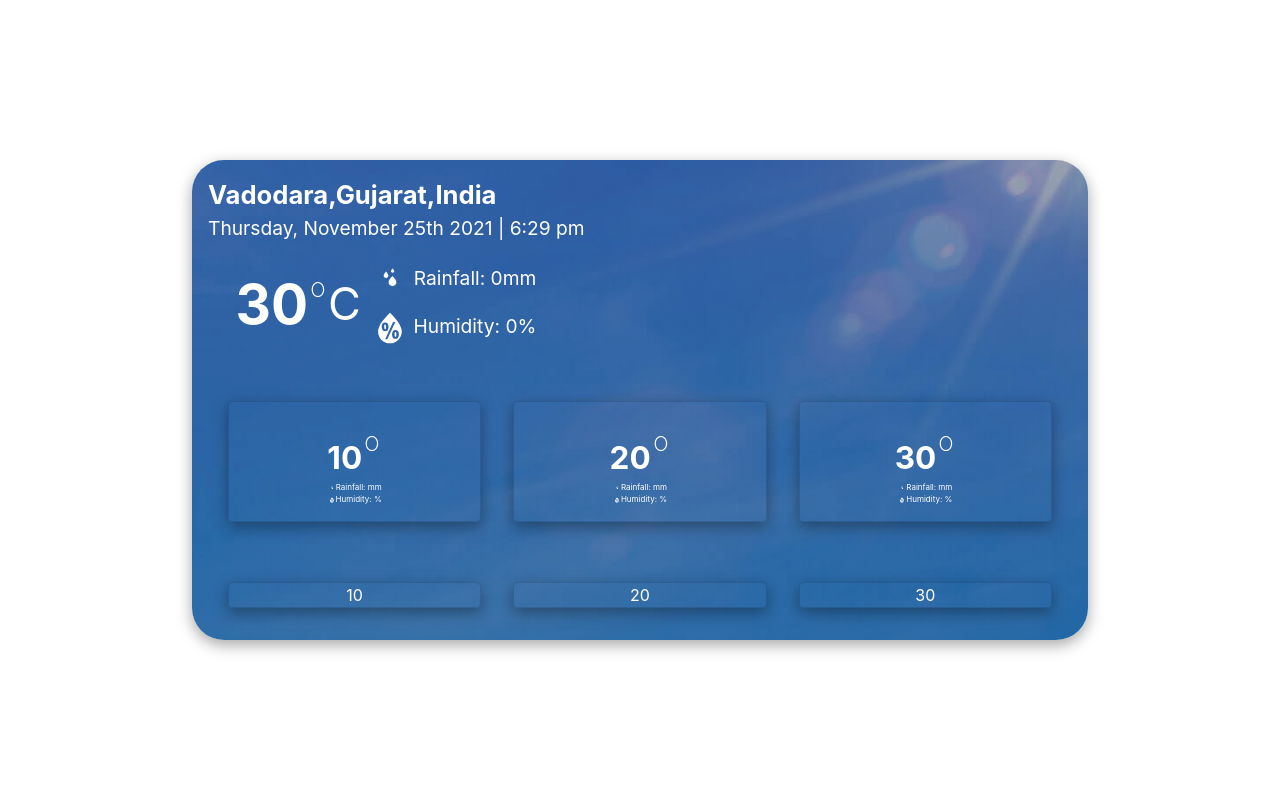
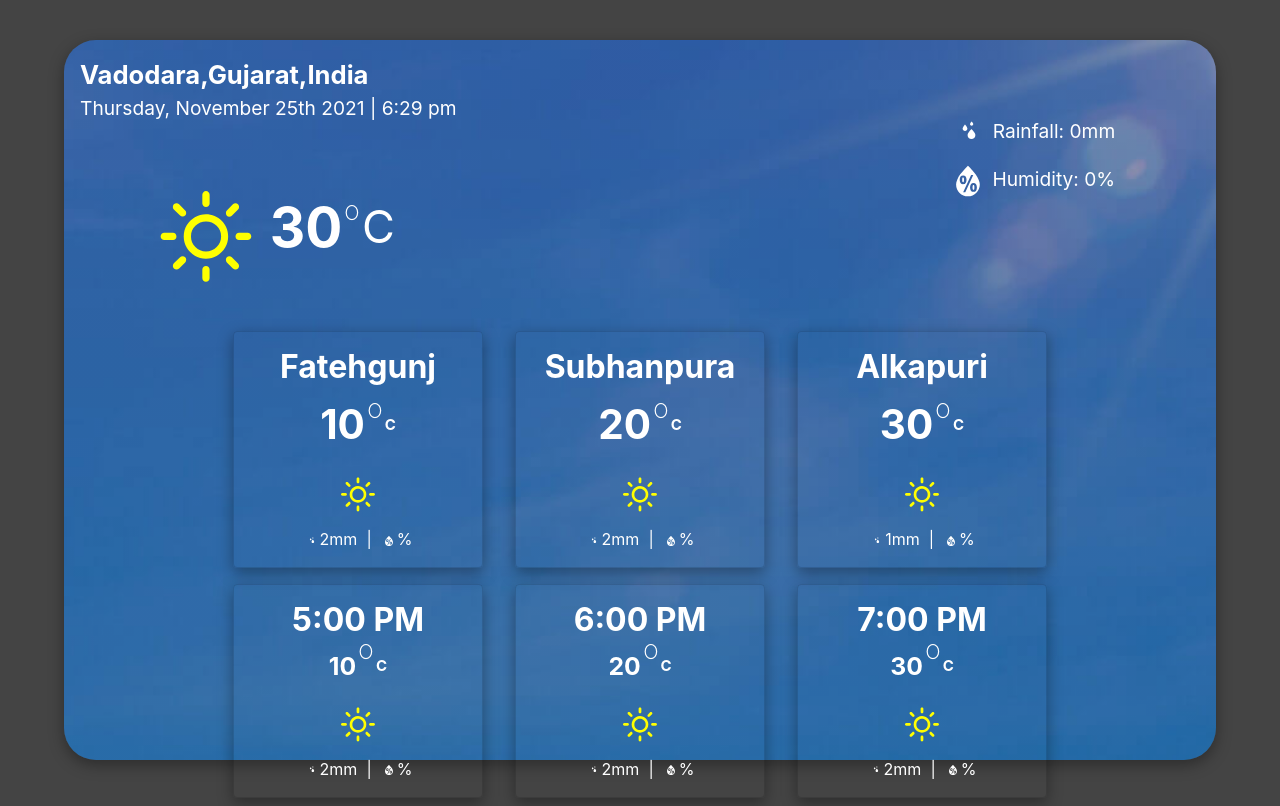
Before and after one commit to daksh2k/weather-station, a React (Create React App) app: page / in a window 1280 px wide. Built offline with nearby package versions, Linux system fonts and the light colour scheme.

Commit message:
Add separate icons and complete basic cards

```diff
--- a/src/App.css
+++ b/src/App.css
@@ -8,10 +8,10 @@
 .cont{
   box-shadow: rgba(0, 0, 0, 0.35) 0px 5px 15px;
   border-radius: 2rem;
-  max-width: 1000px;
+  max-width: 1200px;
   padding: 1rem;
-  height: 60vh;
-  width: 70vw;
+  height: 90vh;
+  width: 90vw;
   color: #FFF;
   background: linear-gradient(rgba(0,0,0, 0.3), rgba(0,0,0,0.3)), url("./weather-backgrounds/clear-day.jpg");
   background-size: cover;
@@ -28,13 +28,15 @@
   background-color: transparent;
   box-shadow: rgba(0, 0, 0, 0.35) 0px 5px 15px;
   margin: 0 1rem;
+  max-width: 250px;
 }
 .hourly-cont{
-  padding: 1rem;
+  padding: .5rem;
+  justify-content: center;
 }
 .cond{
   padding: .3rem;
-  margin-right: 1rem;
+  margin: 3rem 5rem 0 0;
 }
 .cond svg{
   width: 3rem;
@@ -59,15 +61,32 @@ sup{
   font-weight: 700;
   font-size: 55px;
 }
-
 .temperature-sml{
   font-weight: 700;
   font-size: 15px;
 }
-
 .city{
   font-size: 1.6rem;
 }
 .time{
   font-size: 1.2rem;
 }
+.title{
+  font-size: 2rem;
+  font-weight: 700;
+}
+.b-icon{
+  font-size: 8rem;
+  color: yellow;
+}
+.s-icon{
+  font-size: 3rem;
+  color: yellow;
+}
+.extra-cond{
+  display: flex;
+  justify-content: center;
+}
+/* .humd svg{
+  font-size: 3rem;
+} */
--- a/src/App.js
+++ b/src/App.js
@@ -2,8 +2,9 @@ import './App.css';
 import React from 'react';
 import {useState,useEffect} from 'react';
 import moment from 'moment';
+import ComponentWithIcon from './icons'
 // import database from './firebase';
-import { WiHumidity,WiRaindrops } from "react-icons/wi";
+import { WiHumidity,WiRaindrops,WiDaySunny,WiDaySunnyOvercast} from "react-icons/wi";
 // import Button from 'react-bootstrap/Button';
 import Card from 'react-bootstrap/Card';
 // import { alignPropType } from 'react-bootstrap/esm/types';
@@ -15,9 +16,10 @@ class App extends React.Component {
       "humidity": 0,
       "rain" : 0,
       "temp" : 30,
+      "icon" : "WiDaySunny",
       "unit" : "unit" in localStorage ? localStorage.unit : "C",
-      "hist": [{temp:"10"},{temp:"20"},{temp:"30"}],
-      "loc" : [{temp:"10",locaton:"kurla"},{temp:"20",locaton:"kurla"},{temp:"30",locaton:"Alkapuri"}]
+      "hist": [{temp:"10",time:"5:00 PM",rain: 2},{temp:"20",time:"6:00 PM",rain: 2},{temp:"30",time:"7:00 PM",rain: 2}],
+      "loc" : [{temp:"10",location:"Fatehgunj",rain: 2},{temp:"20",location:"Subhanpura",rain: 2},{temp:"30",location:"Alkapuri",rain: 1}]
     }
   }
   render(){
@@ -54,6 +56,7 @@ const Current = (props) => {
     clearInterval(timeInterval)
   }
   })
+  // console.log(props.cond.icon)
   return (
     <div className="curr">
         <div className="main">
@@ -62,49 +65,58 @@ const Current = (props) => {
             <div className="time">{date +" | " +time}</div>
           </div>
            <div className="temp-cont">
+              <div className="b-icon">{ComponentWithIcon(props.cond.icon)}</div>
               <div className="temperature-big">{props.cond.temp}</div>
               <sup>o</sup>
               <div className="unit">{props.cond.unit}</div>
-              <div className="cond text-end">
-                <div className="sec"><WiRaindrops />Rainfall: {props.cond.rain}mm</div>
-                <div className="sec"><WiHumidity />Humidity: {props.cond.humidity}%</div>
-              </div>
            </div>
         </div>
-        {/*<div className="cond text-end">
-            <div className="sec"><WiRaindrops />Alkapuri: {props.cond.rain}mm</div>
-            <div className="sec"><WiHumidity />OP Road: {props.cond.humidity}%</div>
-  </div>*/}
-        {/*<div className="cond text-end">
+        <div className="cond text-end">
             <div className="sec"><WiRaindrops />Rainfall: {props.cond.rain}mm</div>
             <div className="sec"><WiHumidity />Humidity: {props.cond.humidity}%</div>
-        </div>*/}
+        </div>
     </div>
   )
 }
 
 const Hourly = (props) =>{
  return(
-   <div className="card col time-cont">
-     <div className="hist-time">{props.data.time}</div>
-     <div className="hist-icon">{props.data.icon}</div>
-     <div className="hist-temp">{props.data.temp}</div>
-   </div>
- )
+ <Card className="card col time-cont">
+  <Card.Body>
+    <Card.Title ><div className="title">{props.data.time}</div></Card.Title>
+    <Card.Text>
+    <div className="temp-cont">
+       <div className="temperature-sml" style = {{fontSize: '0.55em' }}>{props.data.temp}</div>
+       <sup>o</sup>
+       <div className="temperature-sml">C</div>
+    </div>
+    <div className="s-icon"><WiDaySunny /></div>
+    <div className="extra-cond">
+      <div className="sec humd" style = {{fontSize: '1em' }}><WiRaindrops />{props.data.rain}mm</div>
+      <span>&nbsp; | &nbsp;</span>
+      <div className="sec" style = {{fontSize: '1em' }}><WiHumidity />{props.data.humidity}%</div>
+    </div>
+    </Card.Text>
+  </Card.Body>
+</Card>)
 }
 const Location = (props) => {
   return(
   <Card className="card col time-cont">
     <Card.Body>
-      <Card.Title ><p style = {{fontSize: '0.6em'}}>{props.data.location}</p></Card.Title>
+      <Card.Title><div className="title">{props.data.location}</div></Card.Title>
       <Card.Text>
       <div className="temp-cont">
-         <div className="temperature-sml" style = {{fontSize: '0.7em' }}>{props.data.temp}</div>
+         <div className="temperature-sml" style = {{fontSize: '0.9em' }}>{props.data.temp}</div>
          <sup>o</sup>
-         <div className="temperature-sml">{props.data.unit}</div>
+         <div className="temperature-sml">C</div>
       </div>
-      <div className="sec" style = {{fontSize: '0.5em' }}><WiRaindrops />Rainfall: {props.data.rain}mm</div>
-      <div className="sec" style = {{fontSize: '0.5em' }}><WiHumidity />Humidity: {props.data.humidity}%</div>
+      <div className="s-icon"><WiDaySunny /></div>
+      <div className="extra-cond">
+          <div className="sec humd" style = {{fontSize: '1em' }}><WiRaindrops />{props.data.rain}mm</div>
+          <span>&nbsp; | &nbsp;</span>
+          <div className="sec" style = {{fontSize: '1em' }}><WiHumidity />{props.data.humidity}%</div>
+      </div>
       </Card.Text>
     </Card.Body>
 </Card>)
--- /dev/null
+++ b/src/icons.js
@@ -0,0 +1,13 @@
+import {WiDaySunny,WiDaySunnyOvercast} from "react-icons/wi";
+const ComponentWithIcon =  (iconName) => {
+    console.log(iconName)
+    switch(iconName){
+       case "WiDaySunny":
+          return (<WiDaySunny />)
+        case "WiDaySunnyOverCast":
+          return (<WiDaySunnyOvercast /> )
+        default:
+          return (<WiDaySunnyOvercast /> )
+   }
+}
+export default ComponentWithIcon
--- a/src/index.css
+++ b/src/index.css
@@ -1,7 +1,7 @@
 html,body,#root {
   box-sizing: border-box;
   scroll-behavior: smooth;
-  background: transparent;
+  background: #444;
   margin: 0;
   padding: 0;
   height: 100%;
```
